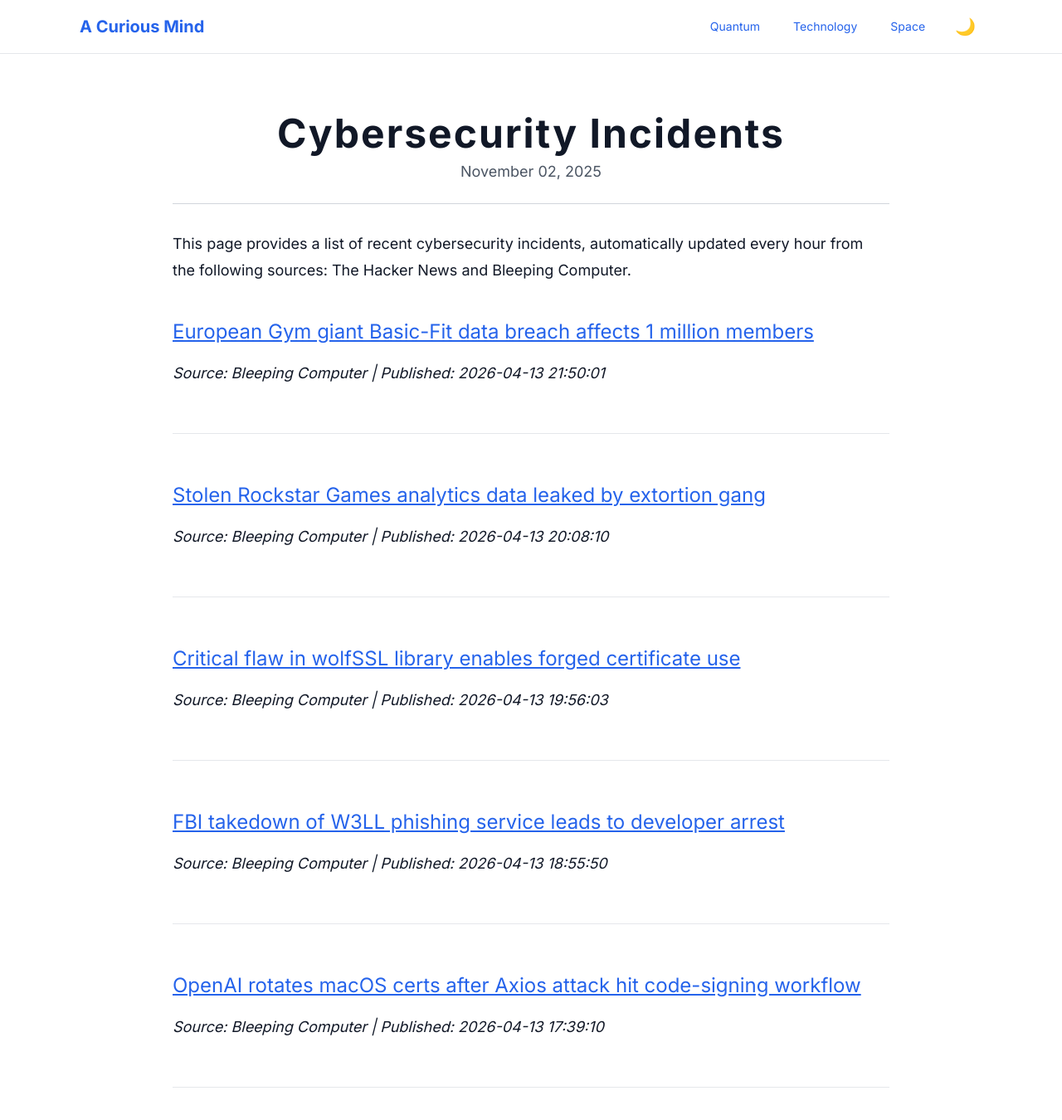
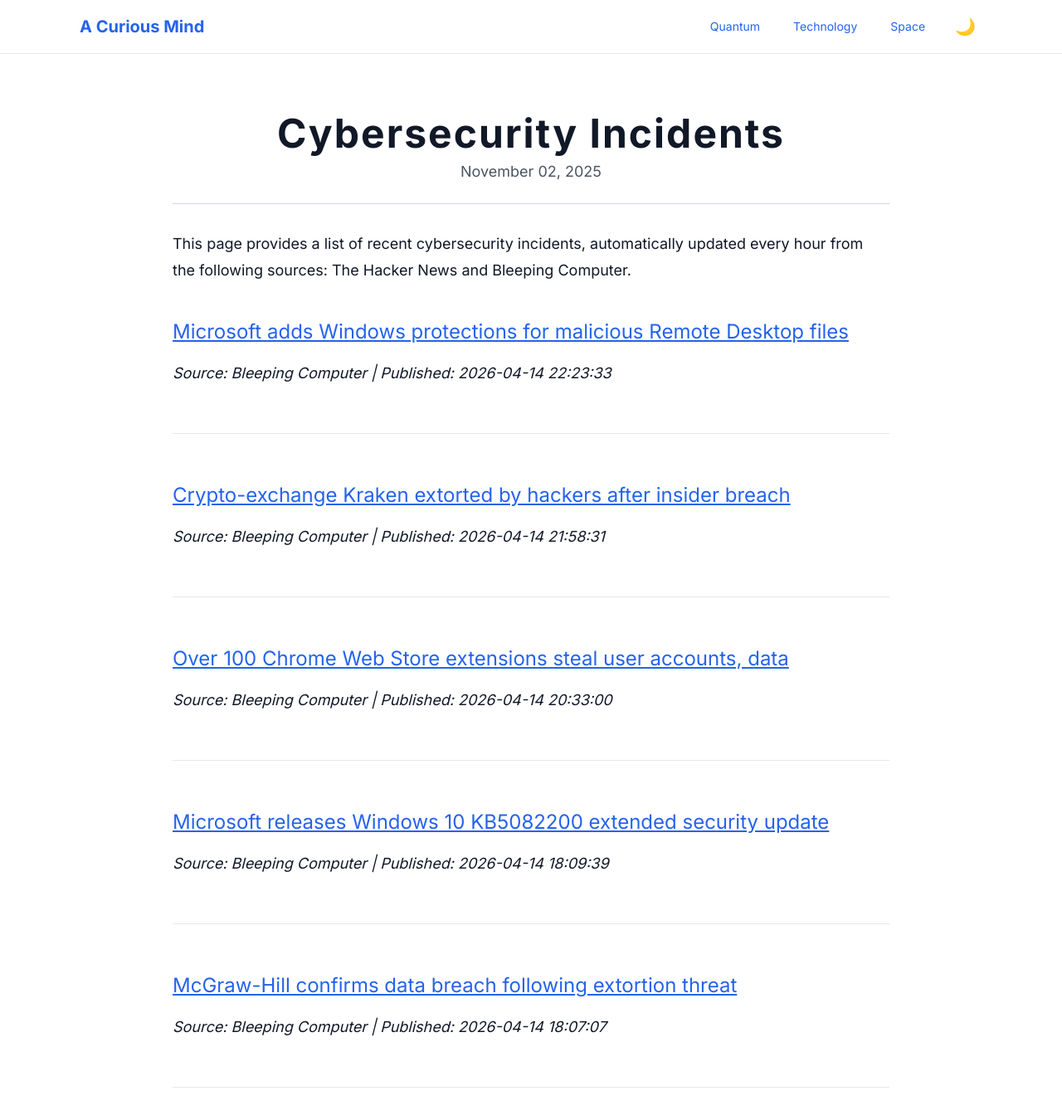
Before and after one commit to onehl7/onehl7.github.io, a Jekyll site: the page built from _posts/2025-11-02-cybersecurity-incidents.md, in a window 1280 px wide and 1400 px high. Shown: the top 1350 px of the window at 83% size. Built offline with Jekyll 4.4.1, drawn with Linux system fonts in a browser that asks for light colours; nearby versions of some CDN libraries.

Commit message:
Update news data

```diff
--- a/_data/news.json
+++ b/_data/news.json
@@ -1,32 +1,32 @@
 [
   {
     "source": "Bleeping Computer",
-    "title": "European Gym giant Basic-Fit data breach affects 1 million members",
-    "link": "https://www.bleepingcomputer.com/news/security/european-gym-giant-basic-fit-data-breach-affects-1-million-members/",
-    "published": "2026-04-13 21:50:01"
+    "title": "Microsoft adds Windows protections for malicious Remote Desktop files",
+    "link": "https://www.bleepingcomputer.com/news/microsoft/microsoft-adds-windows-protections-for-malicious-remote-desktop-files/",
+    "published": "2026-04-14 22:23:33"
   },
   {
     "source": "Bleeping Computer",
-    "title": "Stolen Rockstar Games analytics data leaked by extortion gang",
-    "link": "https://www.bleepingcomputer.com/news/security/stolen-rockstar-games-analytics-data-leaked-by-extortion-gang/",
-    "published": "2026-04-13 20:08:10"
+    "title": "Crypto-exchange Kraken extorted by hackers after insider breach",
+    "link": "https://www.bleepingcomputer.com/news/security/crypto-exchange-kraken-extorted-by-hackers-after-insider-breach/",
+    "published": "2026-04-14 21:58:31"
   },
   {
     "source": "Bleeping Computer",
-    "title": "Critical flaw in wolfSSL library enables forged certificate use",
-    "link": "https://www.bleepingcomputer.com/news/security/critical-flaw-in-wolfssl-library-enables-forged-certificate-use/",
-    "published": "2026-04-13 19:56:03"
+    "title": "Over 100 Chrome Web Store extensions steal user accounts, data",
+    "link": "https://www.bleepingcomputer.com/news/security/over-100-chrome-extensions-in-web-store-target-users-accounts-and-data/",
+    "published": "2026-04-14 20:33:00"
   },
   {
     "source": "Bleeping Computer",
-    "title": "FBI takedown of W3LL phishing service leads to developer arrest",
-    "link": "https://www.bleepingcomputer.com/news/security/fbi-takedown-of-w3ll-phishing-service-leads-to-developer-arrest/",
-    "published": "2026-04-13 18:55:50"
+    "title": "Microsoft releases Windows 10 KB5082200 extended security update",
+    "link": "https://www.bleepingcomputer.com/news/microsoft/microsoft-releases-windows-10-kb5082200-extended-security-update/",
+    "published": "2026-04-14 18:09:39"
   },
   {
     "source": "Bleeping Computer",
-    "title": "OpenAI rotates macOS certs after Axios attack hit code-signing workflow",
-    "link": "https://www.bleepingcomputer.com/news/security/openai-rotates-macos-certs-after-axios-attack-hit-code-signing-workflow/",
-    "published": "2026-04-13 17:39:10"
+    "title": "McGraw-Hill confirms data breach following extortion threat",
+    "link": "https://www.bleepingcomputer.com/news/security/mcgraw-hill-confirms-data-breach-following-extortion-threat/",
+    "published": "2026-04-14 18:07:07"
   }
 ]
```
